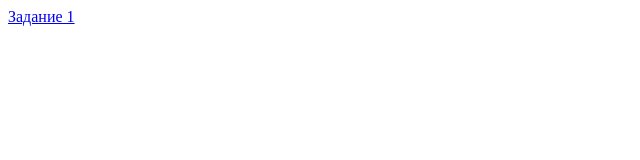
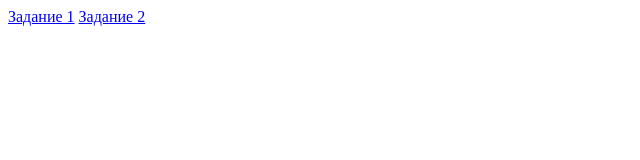
Before and after one commit to Venjerin/Venjerin.github.io, a plain HTML site: page index.html in a window 1280 px wide. Shown: the full height of the page, 0-640 px from the left. Drawn offline with Linux system fonts and the light colour scheme.

Commit message:
Update index.html

```diff
--- a/index.html
+++ b/index.html
@@ -4,4 +4,5 @@
     <meta charset="utf-8" />
   </head>
 <a href= "https://venjerin.github.io/task.xml">Задание 1</a>
+<a href= "https://venjerin.github.io/task2.xml">Задание 2</a>
 </html>
```
